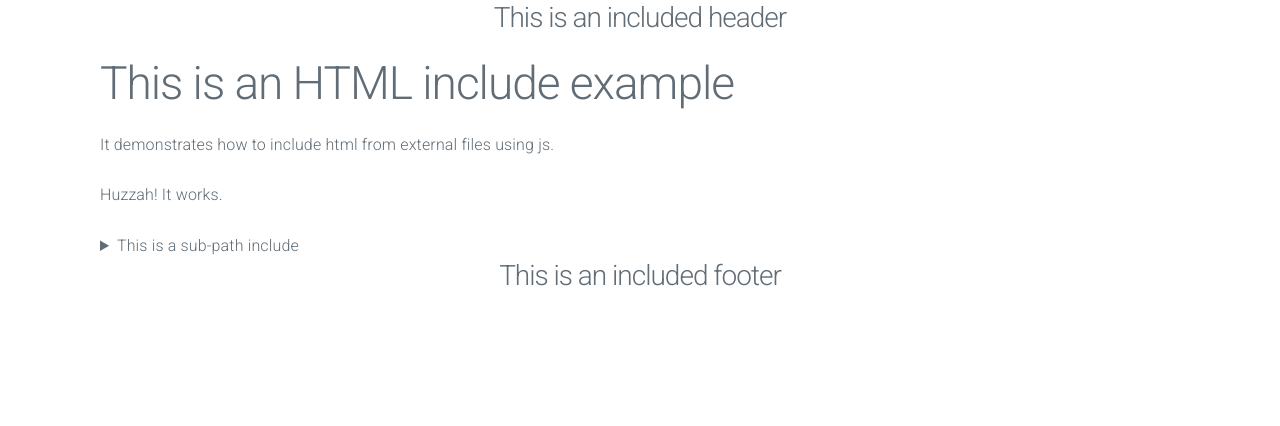
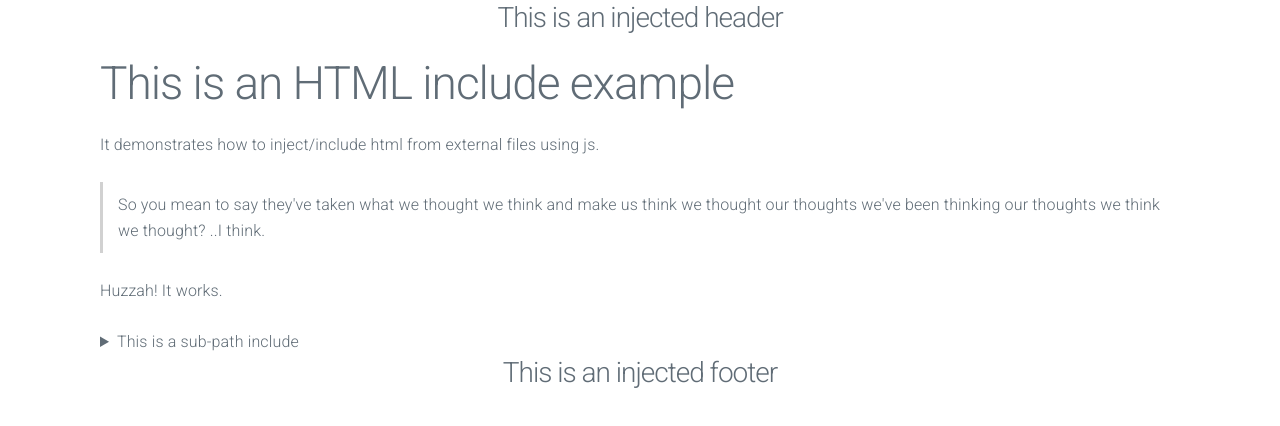
Before and after one commit to Sammy-T/html-includes, a plain HTML site: page index.html in a window 1280 px wide. Drawn offline with nearby package versions, Linux system fonts and the light colour scheme.

Commit message:
Utilize separate inject and include functions

```diff
--- a/footer.html
+++ b/footer.html
@@ -1 +1 @@
-<h3 style="text-align: center;">This is an included footer</h3>
+<h3 style="text-align: center;">This is an injected footer</h3>
--- a/header.html
+++ b/header.html
@@ -1 +1 @@
-<h3 style="text-align: center;">This is an included header</h3>
+<h3 style="text-align: center;">This is an injected header</h3>
--- /dev/null
+++ b/include.html
@@ -0,0 +1,3 @@
+<blockquote>
+    So you mean to say they've taken what we thought we think and make us think we thought our thoughts we've been thinking our thoughts we think we thought? ..I think.
+</blockquote>
--- a/include.js
+++ b/include.js
@@ -1,14 +1,45 @@
 /**
- * Searches for all elements with the 'data-include-html' attribute,
+ * Searches for all elements with the 'data-inject-html' attribute,
  * uses the attribute value to fetch the specified file, and inserts
  * the file's contents into the element.
  */
+function injectHTML() {
+    /**
+     * A helper to fetch and insert file contents into the container element.
+     * @param {Element} injectEl - An element with the 'data-inject-html' attribute.
+     */
+    async function insertContent(injectEl) {
+        const injectFile = injectEl.getAttribute('data-inject-html');
+
+        try {
+            const response = await fetch(injectFile);
+            if(!response.ok) return;
+
+            const responseText = await response.text();
+            console.log(responseText);
+
+            injectEl.innerHTML = responseText;
+        } catch(error) {
+            console.error(`Error injecting content from '${injectFile}'.`, error);
+        }
+    }
+
+    // Find the injects and insert their content
+    const injects = document.querySelectorAll('[data-inject-html]');
+    injects.forEach(inject => insertContent(inject));
+}
+
+/**
+ * Searches for all elements with the 'data-include-html' attribute,
+ * uses the attribute value to fetch the specified file, and replaces
+ * the element with the file's contents.
+ */
 function includeHTML() {
     /**
-     * A helper to fetch and insert included file contents into the container element.
+     * A helper to replace the element with the fetched file contents.
      * @param {Element} includeEl - An element with the 'data-include-html' attribute.
      */
-    async function insertContent(includeEl) {
+    async function replaceWithContent(includeEl) {
         const includeFile = includeEl.getAttribute('data-include-html');
 
         try {
@@ -18,15 +49,20 @@ function includeHTML() {
             const responseText = await response.text();
             console.log(responseText);
 
-            includeEl.innerHTML = responseText;
-        }catch(err) {
-            console.error(`Error inserting content from '${includeFile}'.`, err);
+            const template = document.createElement('template');
+            template.innerHTML = responseText;
+
+            includeEl.after(...template.content.children);
+            includeEl.remove();
+        } catch(error) {
+            console.error(`Error including content from '${includeFile}'.`, error);
         }
     }
 
     // Find the includes and insert their content
     const includes = document.querySelectorAll('[data-include-html]');
-    includes.forEach(include => insertContent(include));
+    includes.forEach(include => replaceWithContent(include));
 }
 
+injectHTML();
 includeHTML();
--- a/index.html
+++ b/index.html
@@ -13,14 +13,18 @@
 
     <body>
         <div class="container">
-            <header data-include-html="header.html"></header>
+            <header data-inject-html="header.html"></header>
             <main>
                 <h1>This is an HTML include example</h1>
-                <p>It demonstrates how to include html from external files using js.</p>
+                <p>It demonstrates how to inject/include html from external files using js.</p>
 
-                <div data-include-html="sub-folder/sub-include.html"></div>
+                <div data-include-html="include.html"></div>
+
+                <div data-include-html="sub-folder/sub-include.html">
+                    <p>This should be replaced.</p>
+                </div>
             </main>
-            <footer data-include-html="footer.html"></footer>
+            <footer data-inject-html="footer.html"></footer>
         </div>
     </body>
 </html>
```
